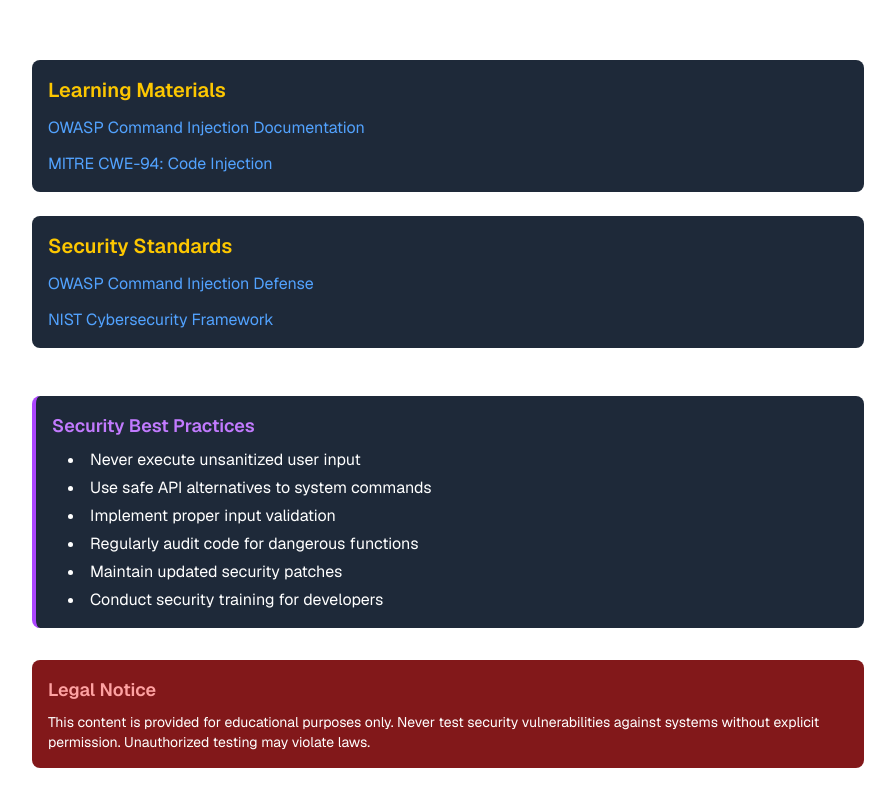
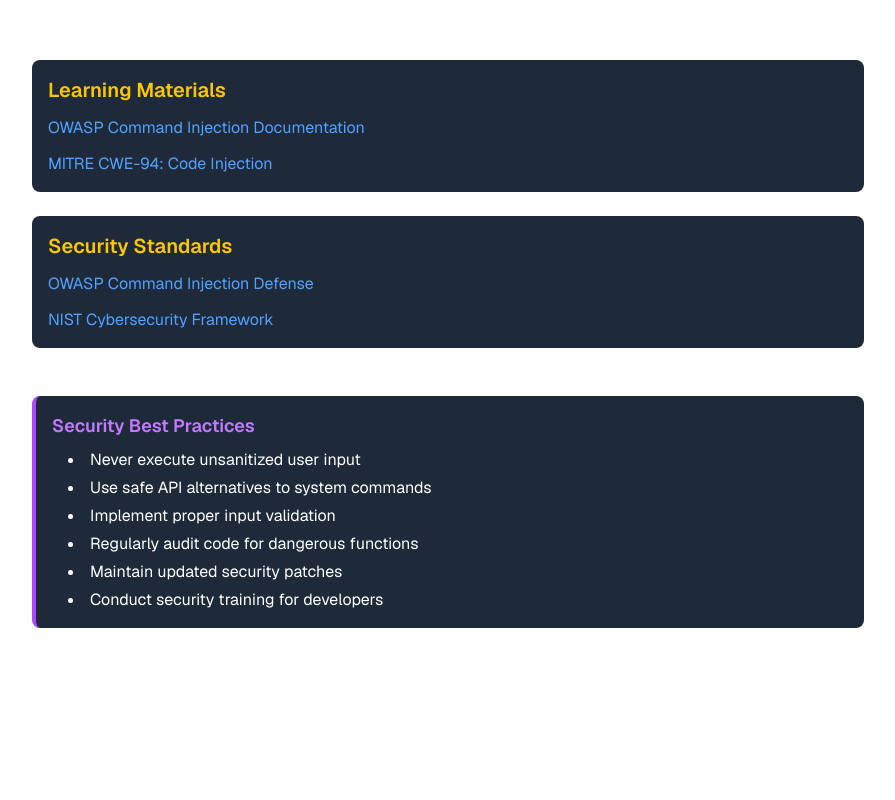
Before and after one commit to AnonAmosAdmn/HackingResourcesGuide, a Next.js app: page /rce in a window 1280 px wide. Shown: the part 2484-3284 px from the top of the page, without its empty margins (192-1087 px from the left). After the commit the page ends 3144 px from the top, so only its background shows below. Built offline with nearby package versions, Linux system fonts and the light colour scheme.

Commit message:
Update page.tsx

```diff
--- a/app/rce/page.tsx
+++ b/app/rce/page.tsx
@@ -179,13 +179,6 @@
         </ul>
       </div>
 
-      <div className="mt-8 p-4 bg-red-900 rounded-lg">
-        <h3 className="text-lg font-semibold mb-2 text-red-300">Legal Notice</h3>
-        <p className="text-sm">
-          This content is provided for educational purposes only. Never test security vulnerabilities
-          against systems without explicit permission. Unauthorized testing may violate laws.
-        </p>
-      </div>
     </main>
   );
 }
```
